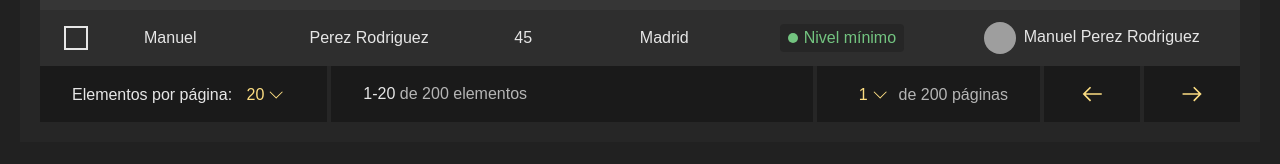
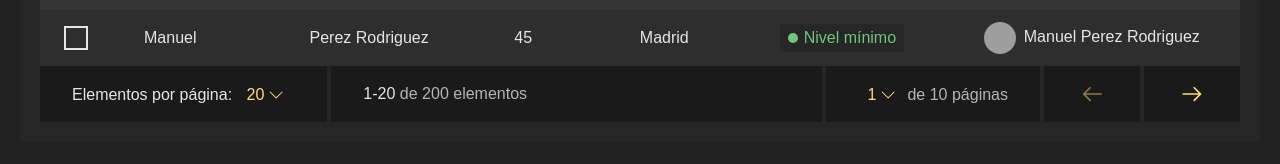
Before and after one commit to jenitto/react-components, a React (Create React App) app: page / in a window 1280 px wide. Shown: the part 608-772 px from the top of the page. Built offline with nearby package versions, Linux system fonts and the light colour scheme; grey boxes are pictures that could not be loaded; a web font is replaced by a local one.

Commit message:
Table page and size functionallity

```diff
--- a/src/components/Table/Footer/TableFooter.jsx
+++ b/src/components/Table/Footer/TableFooter.jsx
@@ -3,10 +3,10 @@ import PropTypes from 'prop-types';
 import ButtonIcon from '../../Buttons/ButtonIcon';
 import TableSelect from './Select/TableSelect';
 
-const TableFooter = ({ size, total, page }) => {
+const TableFooter = ({ size, sizes, total, page, changePage, changeSize }) => {
 
-	const totalPages = () => Math.ceil(total / page);
-	const pagesArray = () => Array.from(Array(totalPages()), (e, i) => i + 1);
+	const totalPages = Math.ceil(total / size);
+	const pagesArray = Array.from(Array(totalPages), (e, i) => i + 1);
 
 	return (
 		<div className="sftk-table-footer">
@@ -15,8 +15,8 @@ const TableFooter = ({ size, total, page }) => {
 					<span className="sftk-table-footer__text--hint">Elementos por página:&nbsp;</span>
 					<TableSelect
 						selected={size}
-						options={[20, 40, 60]}
-						onSelectionChange={(e) => console.log(e)}
+						options={sizes}
+						onSelectionChange={(e) => changeSize(e)}
 					/>
 				</div>
 				<div className="sftk-table-footer__spacer">
@@ -28,12 +28,13 @@ const TableFooter = ({ size, total, page }) => {
 				<div className="sftk-table-footer__spacer">
 					<TableSelect
 						selected={page}
-						options={pagesArray()}
-						onSelectionChange={(e) => console.log(e)} />
-					de {totalPages()} páginas
+						options={pagesArray}
+						onSelectionChange={(e) => changePage(e)} />
+					de {totalPages} páginas
 			</div>
 				<div className="sftk-table-footer__spacer">
-					<ButtonIcon icon={
+					<ButtonIcon
+						icon={
 							<svg width="33" height="32" viewBox="0 0 33 32" fill="none" xmlns="http://www.w3.org/2000/svg">
 								<mask id="mask3" mask-type="alpha" maskUnits="userSpaceOnUse" x="6" y="8" width="20" height="16">
 									<path d="M13.9867 8.625L7.18672 15.425L6.63672 16L7.18672 16.575L13.9867 23.375L15.1367 22.225L9.71172 16.8H25.7617V15.2H9.71172L15.1367 9.775L13.9867 8.625Z" fill="#858585" />
@@ -41,10 +42,13 @@ const TableFooter = ({ size, total, page }) => {
 								<g mask="url(#mask3)">
 									<path d="M4.16211 4H28.1621V28H4.16211V4Z" fill="#FCDD82" />
 								</g>
-						</svg>} />
+							</svg>}
+						disabled={page === 1}
+						onClick={() => changePage(--page)} />
 				</div>
 				<div className="sftk-table-footer__spacer">
-					<ButtonIcon icon={
+					<ButtonIcon
+						icon={
 							<svg width="33" height="32" viewBox="0 0 33 32" fill="none" xmlns="http://www.w3.org/2000/svg">
 								<mask id="mask4" mask-type="alpha" maskUnits="userSpaceOnUse" x="6" y="8" width="20" height="16">
 									<path d="M18.3375 8.625L17.1875 9.775L22.6125 15.2H6.5625V16.8H22.6125L17.1875 22.225L18.3375 23.375L25.1375 16.575L25.6875 16L25.1375 15.425L18.3375 8.625Z" fill="#858585" />
@@ -53,7 +57,9 @@ const TableFooter = ({ size, total, page }) => {
 									<path d="M4.16211 4H28.1621V28H4.16211V4Z" fill="#FCDD82" />
 								</g>
 							</svg>
-					} />
+						}
+						disabled={page === totalPages}
+						onClick={() => changePage(++page)} />
 				</div>
 			</div>
 		</div>
@@ -62,8 +68,11 @@ const TableFooter = ({ size, total, page }) => {
 
 TableFooter.propTypes = {
 	size: PropTypes.number.isRequired,
+	sizes: PropTypes.array.isRequired,
 	total: PropTypes.number.isRequired,
 	page: PropTypes.number.isRequired,
+	changePage: PropTypes.func,
+	changeSize: PropTypes.func,
 };
 
 export default TableFooter;
--- a/src/components/Table/Table.jsx
+++ b/src/components/Table/Table.jsx
@@ -5,7 +5,7 @@ import TableCellHeader from './Cells/TableCellHeader';
 import Checkbox from '../Checkboxes/Checkbox/Checkbox';
 import TableFooter from './Footer/TableFooter';
 
-const Table = ({ columns, data, selected, check = false, size, page, total, changeSelected, changeSelectedAll }) => {
+const Table = ({ columns, data, selected, check = false, size, sizes, page, total, changeSelected, changeSelectedAll, changeSize, changePage }) => {
 	const handleRowClick = (item) => {
 		if (check) {
 			changeSelected(item);
@@ -64,8 +64,11 @@ const Table = ({ columns, data, selected, check = false, size, page, total, chan
 			</div>
 			<TableFooter
 				size={size}
+				sizes={sizes}
 				page={page}
-				total={total}></TableFooter>
+				total={total}
+				changePage={changePage}
+				changeSize={changeSize}></TableFooter>
 		</div>
 	)
 };
@@ -76,8 +79,13 @@ Table.propTypes = {
 	selected: PropTypes.array,
 	check: PropTypes.bool,
 	size: PropTypes.number.isRequired,
+	sizes: PropTypes.array.isRequired,
 	page: PropTypes.number.isRequired,
 	total: PropTypes.number.isRequired,
+	changeSelected: PropTypes.func,
+	changeSelectedAll: PropTypes.func,
+	changeSize: PropTypes.func,
+	changePage: PropTypes.func,
 };
 
 export default Table;
--- a/src/pages/TableContainer.jsx
+++ b/src/pages/TableContainer.jsx
@@ -5,6 +5,7 @@ import Chip from '../components/Chip/Chip';
 import TableAvatar from '../components/Table/Avatar/TableAvatar';
 
 const TableContainer = () => {
+	const sizes = [20, 50, 100]
 	const columns = [
 		{
 			label: 'Nombre',
@@ -47,6 +48,8 @@ const TableContainer = () => {
 
 	const [data, setData] = useState([]);
 	const [selected, setSelected] = useState([]);
+	const [page, setPage] = useState(1);
+	const [size, setSize] = useState(sizes[0]);
 
 	const changeSelected = (item) => {
 		if (selected.find((a) => a.id === item.id)) {
@@ -91,11 +94,14 @@ const TableContainer = () => {
 					data={data}
 					selected={selected}
 					check={true}
-					size={20}
-					page={1}
+					size={size}
+					sizes={sizes}
+					page={page}
 					total={200}
 					changeSelected={changeSelected}
-					changeSelectedAll={changeSelectedAll}>
+					changeSelectedAll={changeSelectedAll}
+					changeSize={(e) => { setSize(e); setPage(1) }}
+					changePage={(e) => setPage(e)}>
 				</Table>
 			</div>
 		</Fragment>
```
Lines whose indentation alone changed are shown as unchanged.
